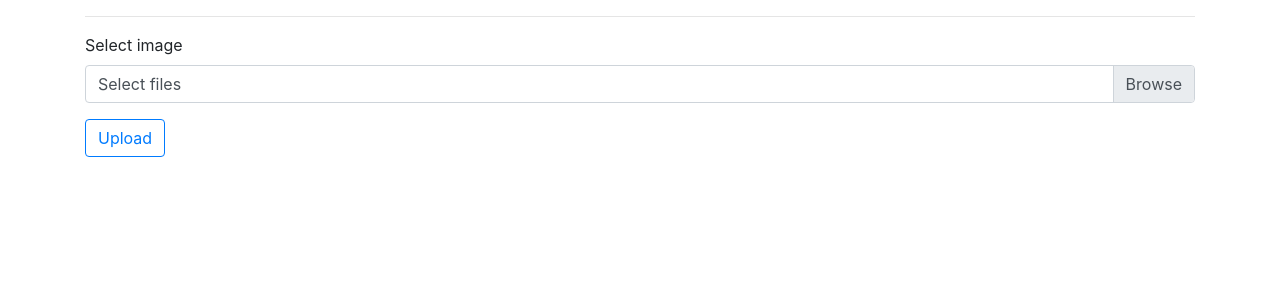
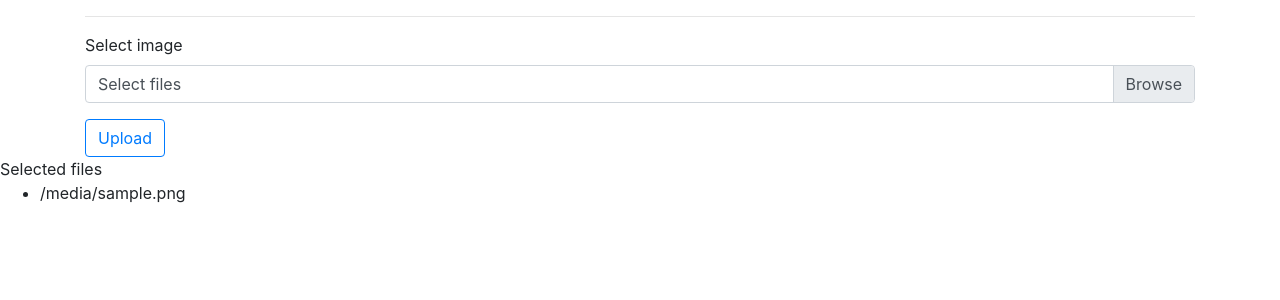
Before and after one commit to calmoo/mvfi_web, a Flask app: template templates/index.html in a window 1280 px wide. Shown: the part 104-404 px from the top of the page. Run offline with Flask 2, Linux system fonts and the light colour scheme; the template is opened without the code that fills it: most values are stand-ins (such as "Sample title", 1, 10 or a date in 2020); some libraries are stand-ins or nearby versions.

Commit message:
Added error messaging and preliminary file upload lists.

```diff
--- a/app.py
+++ b/app.py
@@ -31,31 +31,45 @@ def allowed_file(filename):
     else:
         return False
 
+
+def process_files(uploaded_files):
+
+    fileset = {"audio_files": [],
+               "image_file": "file.jpg"}
+
+    for file in uploaded_files:
+
+        file_is_allowed = allowed_file(file.filename)
+        if file and file_is_allowed:
+            filename = secure_filename(file.filename)
+            file_path = os.path.join(app.config['UPLOAD_FOLDER'], filename)
+            file.save(file_path)
+            if file_is_allowed is "audio":
+                fileset["audio_files"].append(file_path)
+            elif file_is_allowed is "image":
+                fileset["image_file"] = file_path
+
+    return fileset
+
+
 @app.route('/', methods=['GET', 'POST'])
 def upload_file():
-
     if request.method == 'POST':
         uploaded_files = request.files.getlist("file[]")
-        fileset = {"audio_files": [],
-                   "image_file": "file.jpg"}
+        processed_files = process_files(uploaded_files)
+        if processed_files:
+            return render_template('index.html', selected=uploaded_files)
 
-        for file in uploaded_files:
+        encoded_video_files = (encoder.encode_video_new(processed_files))
 
-            file_is_allowed = allowed_file(file.filename)
-            if file and file_is_allowed:
-                filename = secure_filename(file.filename)
-                file_path = os.path.join(app.config['UPLOAD_FOLDER'], filename)
-                file.save(file_path)
-                if file_is_allowed is "audio":
-                    fileset["audio_files"].append(file_path)
-                elif file_is_allowed is "image":
-                    fileset["image_file"] = file_path
+        if encoded_video_files:
+            return render_template('uploads.html', filenames=encoded_video_files)
+        else:
+            return render_template('index.html', error="No Files selected")
 
-        encoded_video_files = (encoder.encode_video_new(fileset))
-        # return redirect(url_for('uploaded_file', filename=encoded_video_file[0]))
-        return render_template('uploads.html', filenames=encoded_video_files)
 
     return render_template('index.html', )
+
 
 @app.route('/uploads/<filename>')
 def uploaded_file(filename):
--- a/templates/index.html
+++ b/templates/index.html
@@ -28,6 +28,12 @@
     </div>
 </nav>
 
+{% if error %}
+    <div class="alert alert-danger">
+        <strong>Error: </strong> {{error}}
+    </div>
+{% endif %}
+
 <body>
 <div class="container">
     <div class="header">
@@ -46,4 +52,15 @@
         <button type="submit" class="btn btn-outline-primary">Upload</button>
     </form>
 </div>
+{% if selected %}
+    <div>
+        Selected files
+        <ul>
+            {% for file in selected %}
+                <li>{{ file }}</li>
+            {% endfor %}
+        </ul>
+    </div>
+{% endif %}
+
 </body>
```
